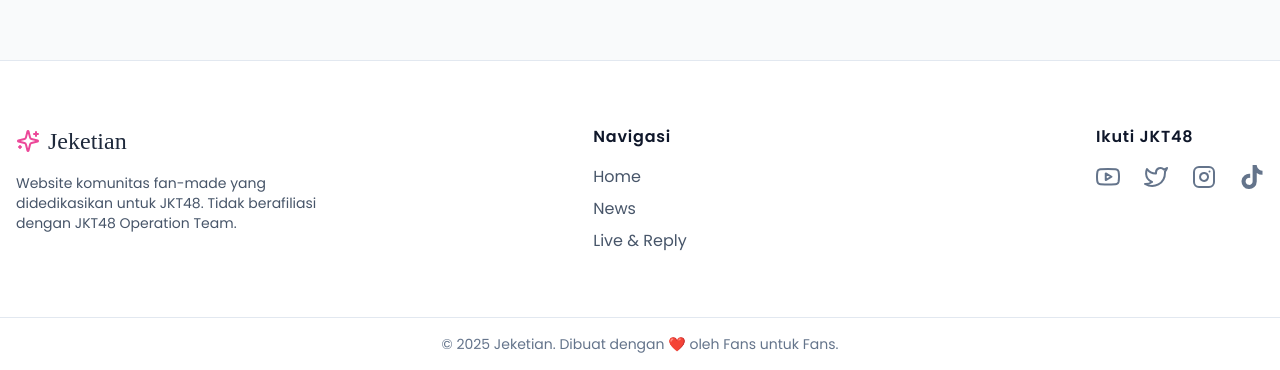
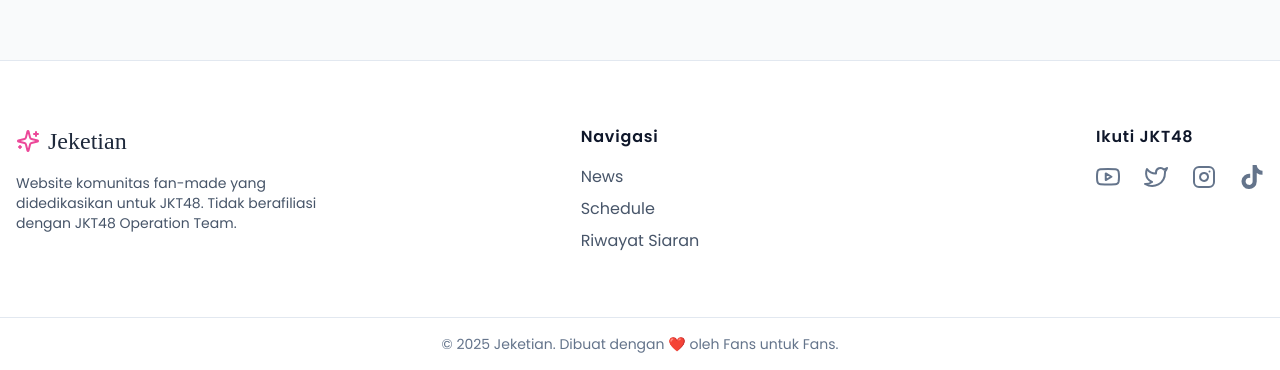
Before and after one commit to Nephyy1/Jeketian, a Next.js app: page / in a window 1280 px wide. Shown: the part 740-1110 px from the top of the page. Built offline with nearby package versions, Linux system fonts and the light colour scheme; a web font is replaced by a local one.

Commit message:
Update Footer.js

```diff
--- a/components/Footer.js
+++ b/components/Footer.js
@@ -24,16 +24,16 @@ export default function Footer() {
           <div className="md:mx-auto">
             <h3 className="font-semibold text-slate-900 tracking-wider mb-4">Navigasi</h3>
             <nav className="flex flex-col space-y-2">
-              <Link href="/" legacyBehavior><a className="hover:text-pink-600 transition-colors">Home</a></Link>
               <Link href="/news" legacyBehavior><a className="hover:text-pink-600 transition-colors">News</a></Link>
-              <Link href="/live-reply" legacyBehavior><a className="hover:text-pink-600 transition-colors">Live & Reply</a></Link>
+              <Link href="/schedule" legacyBehavior><a className="hover:text-pink-600 transition-colors">Schedule</a></Link>
+              <Link href="/history" legacyBehavior><a className="hover:text-pink-600 transition-colors">Riwayat Siaran</a></Link>
             </nav>
           </div>
 
           <div className="md:ml-auto">
             <h3 className="font-semibold text-slate-900 tracking-wider mb-4">Ikuti JKT48</h3>
             <div className="flex justify-center space-x-6 md:justify-start">
-              <a href="https://www.youtube.com/user/JKT48" target="_blank" rel="noopener noreferrer" className="text-2xl text-slate-500 hover:text-red-500 transition-colors"><FiYoutube /></a>
+              <a href="https://www.youtube.com/c/JKT48" target="_blank" rel="noopener noreferrer" className="text-2xl text-slate-500 hover:text-red-500 transition-colors"><FiYoutube /></a>
               <a href="https://www.x.com/officialJKT48" target="_blank" rel="noopener noreferrer" className="text-2xl text-slate-500 hover:text-sky-400 transition-colors"><FiTwitter /></a>
               <a href="https://www.instagram.com/jkt48" target="_blank" rel="noopener noreferrer" className="text-2xl text-slate-500 hover:text-pink-500 transition-colors"><FiInstagram /></a>
               <a href="https://www.tiktok.com/@jkt48.official" target="_blank" rel="noopener noreferrer" className="text-2xl text-slate-500 hover:text-slate-900 transition-colors"><FaTiktok /></a>
```
